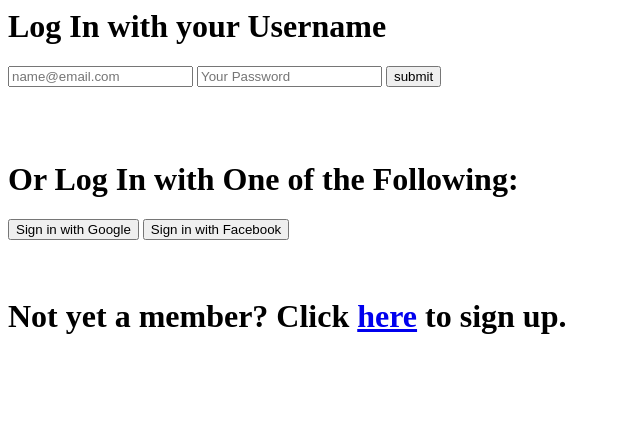
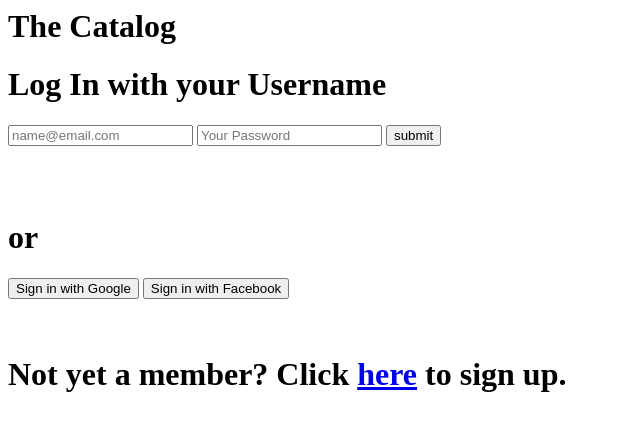
Before and after one commit to call900913/fsnd-rchristy-project2, a Flask app: page / in a window 1280 px wide. Shown: the top 431 px of the page, without its empty margins (0-640 px from the left). Run offline with Flask 2, Linux system fonts and the light colour scheme; some libraries are stand-ins or nearby versions.

Commit message:
Revise templates to accomodate new style.css

```diff
--- a/templates/addnewcategory.html
+++ b/templates/addnewcategory.html
@@ -3,6 +3,6 @@
 {% block body %}
   <form action="/categories/addnew" method="post">
     <input type="text" name="name" placeholder="Name of the Category you wish to add" required>
-    <input type="submit" value="Add Category">
+    <input class="submit_btn" type="submit"" value="Add Category">
   </form>
 {% endblock %}
--- a/templates/addnewmodel.html
+++ b/templates/addnewmodel.html
@@ -7,6 +7,6 @@
     <br>
     <textarea name="description" form="anmform" placeholder="description of the model"></textarea>
     <br>
-    <input type="submit" value="Add Category">
+    <input class="submit_btn" type="submit"" value="Add Category">
   </form>
 {% endblock %}
--- a/templates/base.html
+++ b/templates/base.html
@@ -2,6 +2,7 @@
 <head>
   <meta charset="UTF-8">
   <meta name="viewport" content="width=device-width, initial-scale=1.0">
+  <link rel="stylesheet" type="text/css" href="{{ url_for('static', filename='style.css') }}">
   <title>Document</title>
 </head>
 <body>
@@ -10,7 +11,7 @@
       {% if messages %}
         <ul>
           {% for message in messages %}
-            <li><strong>{{ message }}</strong></li>
+            <li>{{ message }}</li>
           {% endfor %}
         </ul>
       {% endif %}
--- a/templates/baselayout.html
+++ b/templates/baselayout.html
@@ -2,6 +2,7 @@
 <head>
   <meta charset="UTF-8">
   <meta name="viewport" content="width=device-width, initial-scale=1.0">
+  <link rel="stylesheet" type="text/css" href="{{ url_for('static', filename='style.css') }}">
   <script src="//ajax.googleapis.com/ajax/libs/jquery/1.8.2/jquery.min.js"></script>
   <script src="https://apis.google.com/js/client:platform.js?onload=start" async defer></script>
   <script>
@@ -14,7 +15,7 @@
       });
     }
   </script>
-  <title>Document</title>
+  <title>Catalog</title>
 </head>
 <body>
   <div class="flash">
@@ -22,7 +23,7 @@
       {% if messages %}
         <ul>
           {% for message in messages %}
-            <li><strong>{{ message }}</strong></li>
+            <li>{{ message }}</li>
           {% endfor %}
         </ul>
       {% endif %}
@@ -73,7 +74,7 @@
       });
     };
   </script>
-  {% block body %}{% endblock %}
+  {% block main %}{% endblock %}
   <div id="siresult"></div>
   <script>
     function signInCallBack(authResult) {
--- a/templates/editcategory.html
+++ b/templates/editcategory.html
@@ -8,6 +8,6 @@
       category name, the category name will not be changed.</p>
     <input
       type="text" id="catname" name="name" placeholder="Name of the Category">
-    <input type="submit" value="Update">
+    <input class="submit_btn" type="submit"" value="Update">
   </form>
 {% endblock %}
--- a/templates/editmodel.html
+++ b/templates/editmodel.html
@@ -11,6 +11,6 @@
     <textarea
       id="desc" name="description" form="anmform"
       placeholder="current description: {{ curDesc }}"></textarea>
-    <input type="submit" value="Update">
+    <input class="submit_btn" type="submit"" value="Update">
   </form>
 {% endblock %}
--- a/templates/login.html
+++ b/templates/login.html
@@ -1,15 +1,17 @@
 {% extends "baselayout.html" %}
 
-{% block body %}
-  <h1>Log In with your Username</h1>
+{% block main %}
+  <main class="container">
+    <h1 class="main__header">The Catalog</h1>
+    <h1 class="main__login">Log In with your Username</h1>
     <form action="/login" method="post">
       <input type="text" name="email" placeholder="name@email.com" required>
       <input type="password" name="password" placeholder="Your Password" required>
-    <input type="submit" value="submit">
+      <input class="submit_btn" type="submit"" value="submit">
     </form>
     <br>
     <br>
-  <h1>Or Log In with One of the Following: </h1>
+    <h1 class="oauth-providers__or">or</h1>
     <div class="oauth-providers">
       <button id="googbutton" class="oauth-providers__ga">
         Sign in with Google
@@ -27,5 +29,6 @@
     </div>
     <br>
     <br>
-  <h1>Not yet a member? Click <a href="/signup">here</a> to sign up. </h1>
+    <h1 class="main__signup">Not yet a member? Click <a href="/signup">here</a> to sign up. </h1>
+  </main>
 {% endblock %}
```
Also changed, not shown: templates/signup.html (+30 -7 lines). Lines whose indentation alone changed are shown as unchanged.
